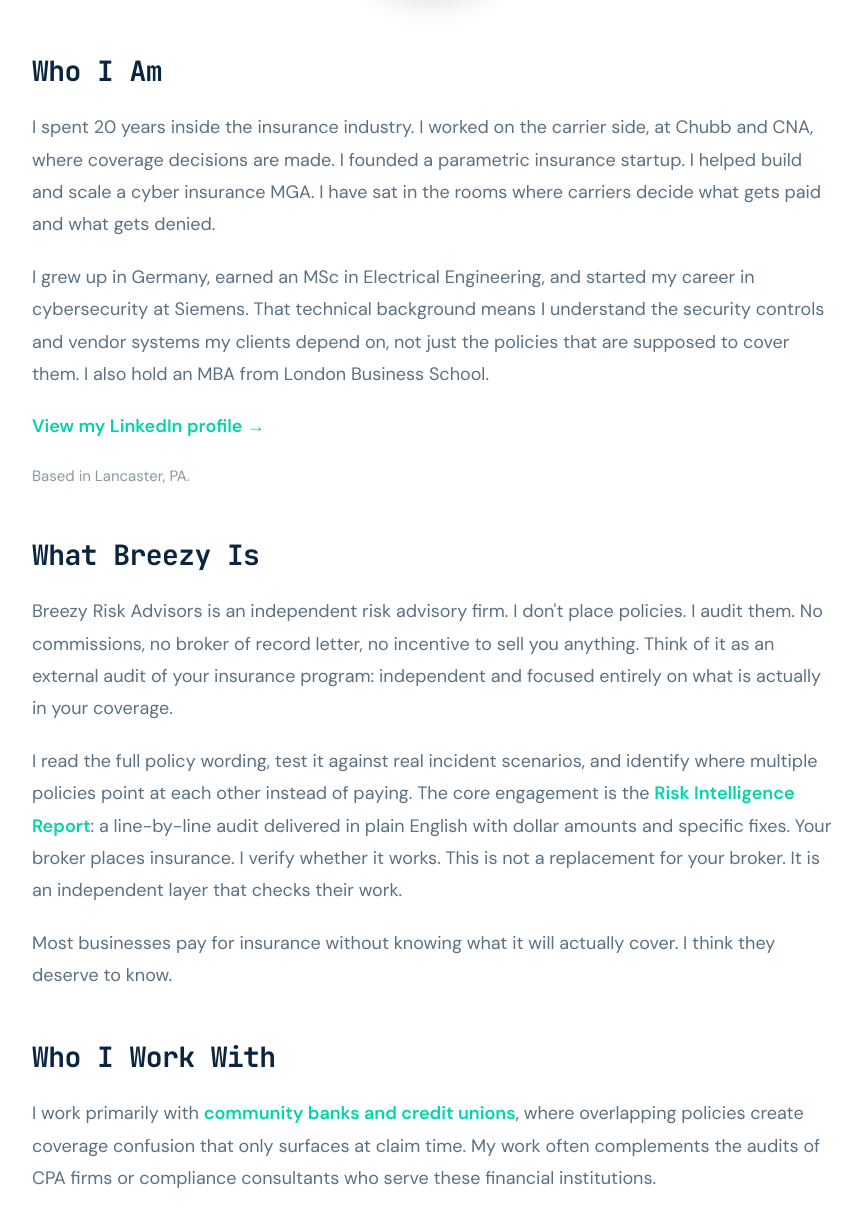
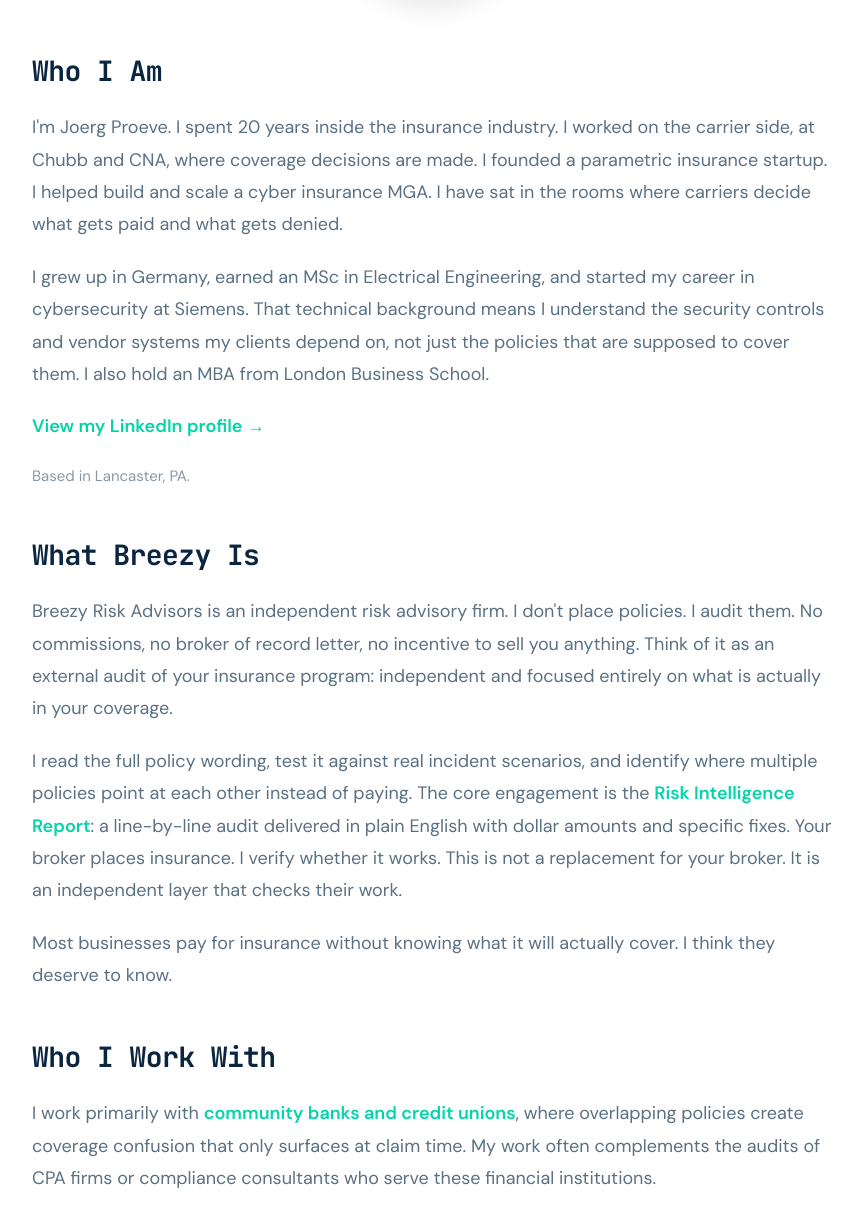
Before and after one commit to joeproe1/breezyins.com, a Jekyll site: the page built from about.html, in a window 1280 px wide and 1400 px high, scrolled down 457 px, cut to the strip 141-1368 px from the top of the window. Shown: the whole strip, without its empty margins (208-1070 px from the left). Built offline with Jekyll 4.4.1, drawn with Linux system fonts in a browser that asks for light colours.

Commit message:
Add name to About page opener and narrow CTA
Co-Authored-By: Claude Opus 4.6 <noreply@anthropic.com>

```diff
--- a/about.html
+++ b/about.html
@@ -10,7 +10,7 @@ image: /assets/images/joerg-portrait.jpg
 .about-section { padding-top: 140px; padding-bottom: 120px; }
 .bio-content { max-width: 800px; margin: 0 auto; }
 .profile-image { width: 180px; height: 180px; object-fit: cover; border-radius: 50%; box-shadow: 0 8px 30px rgba(0,0,0,0.12); border: 3px solid #FFFFFF; }
-.about-cta { background: #0A2540; padding: 48px 40px; border-radius: 12px; text-align: center; margin: 80px auto 0; max-width: 1120px; }
+.about-cta { background: #0A2540; padding: 48px 40px; border-radius: 12px; text-align: center; margin: 80px auto 0; max-width: 880px; }
 .about-cta h2 { font-size: 36px; color: #FFFFFF; margin-bottom: 16px; max-width: 780px; margin-left: auto; margin-right: auto; }
 .about-section .about-cta p { font-size: 16px; color: rgba(255,255,255,0.85); margin-bottom: 26px; line-height: 1.6; max-width: 640px; margin-left: auto; margin-right: auto; }
 .cta-buttons { display: flex; gap: 16px; justify-content: center; flex-wrap: wrap; }
@@ -49,7 +49,7 @@ image: /assets/images/joerg-portrait.jpg
         <div class="bio-content">
 
             <h2>Who I Am</h2>
-            <p>I spent 20 years inside the insurance industry. I worked on the carrier side, at Chubb and CNA, where coverage decisions are made. I founded a parametric insurance startup. I helped build and scale a cyber insurance MGA. I have sat in the rooms where carriers decide what gets paid and what gets denied.</p>
+            <p>I'm Joerg Proeve. I spent 20 years inside the insurance industry. I worked on the carrier side, at Chubb and CNA, where coverage decisions are made. I founded a parametric insurance startup. I helped build and scale a cyber insurance MGA. I have sat in the rooms where carriers decide what gets paid and what gets denied.</p>
             <p>I grew up in Germany, earned an MSc in Electrical Engineering, and started my career in cybersecurity at Siemens. That technical background means I understand the security controls and vendor systems my clients depend on, not just the policies that are supposed to cover them. I also hold an MBA from London Business School.</p>
             <p><a href="https://www.linkedin.com/in/joergproeve/" target="_blank" rel="noopener">View my LinkedIn profile &rarr;</a></p>
             <p style="font-size: 15px; color: #8899A6;">Based in Lancaster, PA.</p>
```
